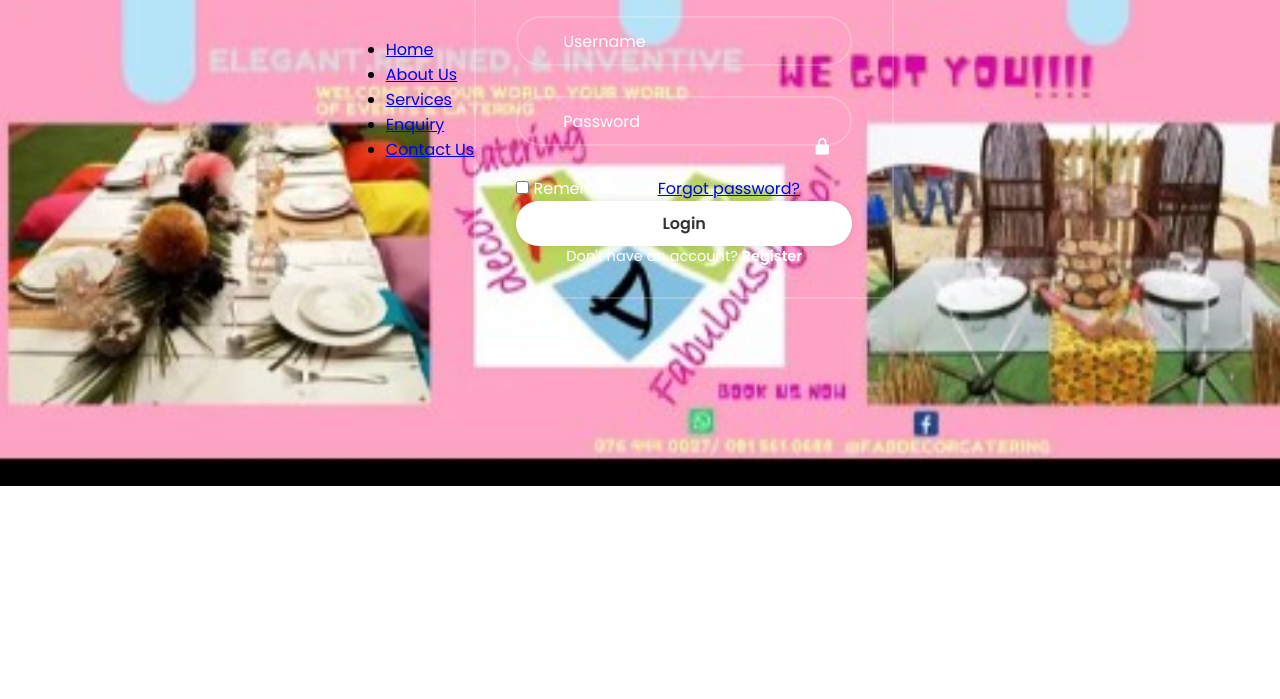
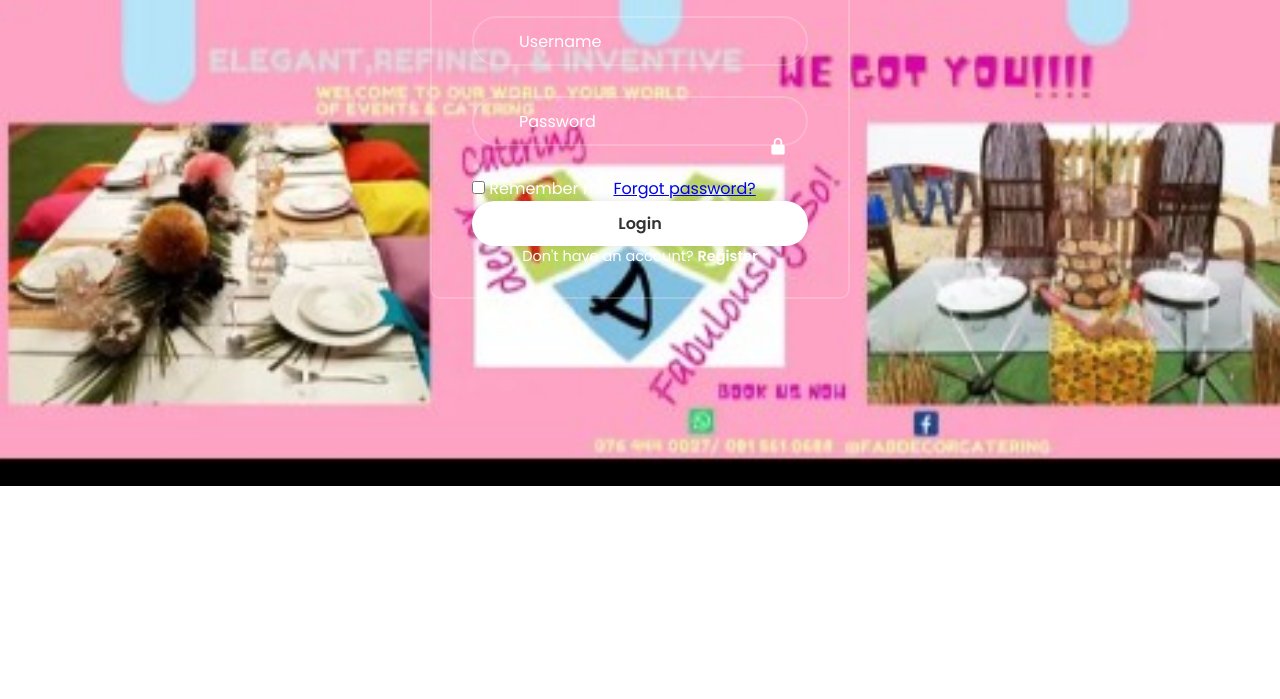
Before and after one commit to Boitumelo2019/WEDE5020PART1, a plain HTML site: page login.html in a window 1280 px wide. Shown: the part 101-800 px from the top of the page. Drawn offline with nearby package versions, Linux system fonts and the light colour scheme.

Commit message:
last ended

```diff
--- a/login.html
+++ b/login.html
@@ -11,22 +11,7 @@
 
 <body>
 
-    <nav>
 
-        <ul>
-
-            <li><a href="index.html">Home</a></li>
-            <li><a href="about.html">About Us</a></li>
-            <li><a href="services.html">Services</a></li>
-            <li><a href="enquiry.html">Enquiry</a></li>
-            <li><a href="contact.html">Contact Us</a></li>
-
-
-
-        </ul>
-
-
-    </nav>
 
     <div class="wrapper">
         <form action="">
--- a/style.css
+++ b/style.css
@@ -3,7 +3,7 @@ body {
     font-family: Arial, Helvetica, sans-serif;
     margin: 0px;
     padding: 0px;
-    background-color: rgb(248, 32, 237);
+    background-color: rgb(231, 29, 221);
     background-image: none;
     color:rgb(243, 240, 242)
 }
```
Also changed, not shown: index.html (+1 -1 lines).
